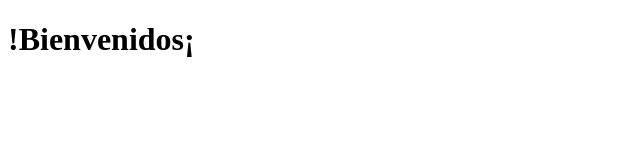
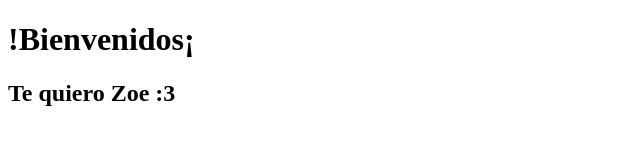
Before and after one commit to Osmar13082004/OsmarDev, a plain HTML site: page index.html in a window 1280 px wide. Shown: the whole page, without its empty margins (0-640 px from the left). Drawn offline with Linux system fonts and the light colour scheme.

Commit message:
Segundo commit

```diff
--- a/index.html
+++ b/index.html
@@ -7,5 +7,6 @@
 </head>
 <body>
     <h1>!Bienvenidos¡</h1>
+    <h2>Te quiero Zoe :3</h2>
 </body>
 </html>
```
